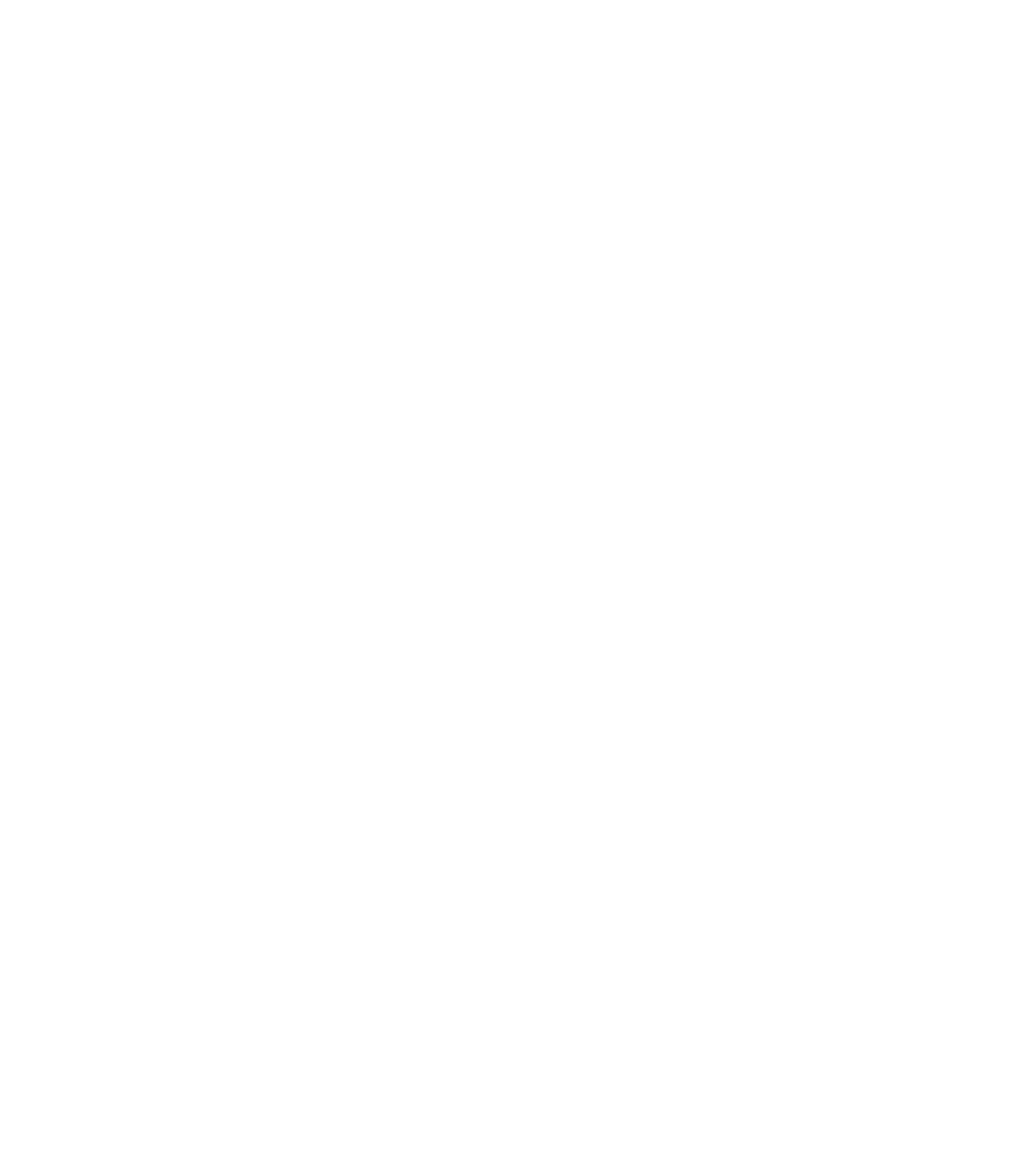
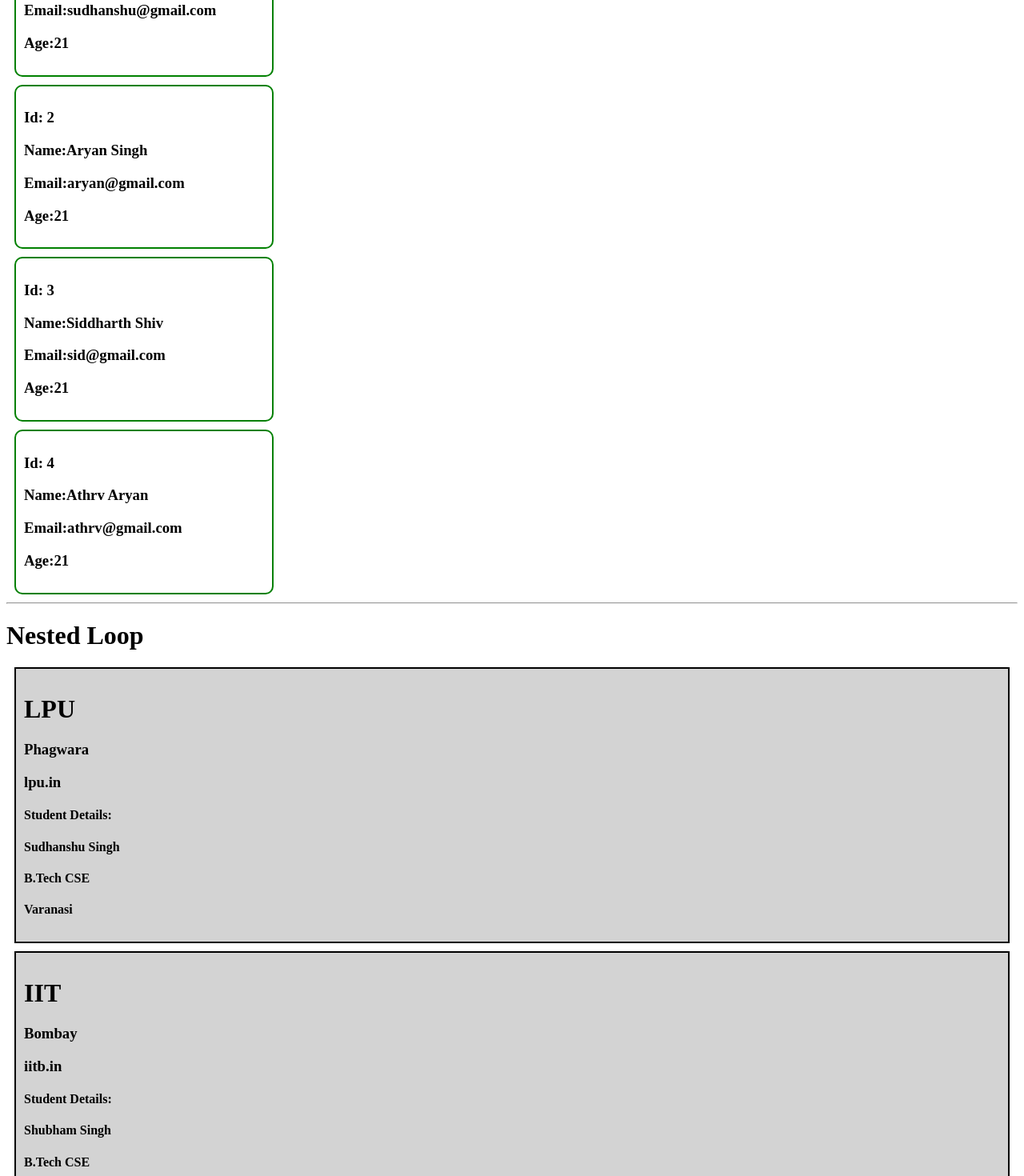
Before and after one commit to sudhanshu-singh22/React, a React (Vite) app: page / in a window 1280 px wide. Shown: the part 3160-4630 px from the top of the page at 80% size. Before the commit the page ends 2960 px from the top, so only its background shows below. Built offline with nearby package versions, Linux system fonts and the light colour scheme.

Commit message:
Nested Loop

```diff
--- a/src/App.jsx
+++ b/src/App.jsx
@@ -13,6 +13,8 @@
 import Check from './checkbox'
 import Drop from './dropdownandcheckbon'
 import Loopma from './loopinjsxwithmapfunction'
+import Roopma from './reusecompo'
+import Nested from './Nestedloop'
 function App() {
  return(
  <div>
@@ -55,6 +57,12 @@
   <br />
   <h1>Loop in jsx with map function</h1>
   <Loopma/>
+  <br />
+  <h1>Reuse component in loop</h1>
+  <Roopma/>
+  <hr />
+  <h1>Nested Loop </h1>
+  <Nested/>
 </div>)
 }
 
--- /dev/null
+++ b/src/Nestedloop.jsx
@@ -0,0 +1,68 @@
+import { use } from "react";
+
+function Nested(){
+    const College=[
+        {
+            name:"LPU",
+            address:"Phagwara",
+            website:"lpu.in",
+            Student:[
+                {
+                  name:"Sudhanshu Singh",
+                  course:"B.Tech CSE",
+                  address:"Varanasi"
+                }
+            ]
+        },
+          {
+            name:"IIT",
+            address:"Bombay",
+            website:"iitb.in",
+            Student:[
+                {
+                  name:"Shubham Singh",
+                  course:"B.Tech CSE",
+                  address:"Lucknow"
+                }
+            ]
+        },
+          {
+            name:"IIT",
+            address:"Varanasi",
+            website:"iitv.in",
+            Student:[
+                {
+                  name:"Siddharth Singh",
+                  course:"B.Tech CSE",
+                  address:"Varanasi"
+                }
+            ]
+        }
+    ]
+    return(
+        <div>
+            {
+                College.map((user,item)=>(
+                    <div key={user} style={{backgroundColor:"lightgray", padding:"10px", margin:"10px", border:"2px solid black"
+                    }}>
+                        <h1>{user.name}</h1>
+                        <h3>{user.address}</h3>
+                        <h3>{user.website}</h3>
+                        <h4>Student Details: </h4>{
+                        user.Student.map((item)=>(
+                         <div key={item}>
+                            <h4>{item.name}</h4>
+                            <h4>{item.course}</h4>
+                            <h4>{item.address}</h4>
+                         </div>
+                        ))
+                    }
+                    </div>
+                ))
+
+
+            }
+        </div>
+    )
+}
+export default Nested;
--- /dev/null
+++ b/src/reusecompo.jsx
@@ -0,0 +1,39 @@
+import Reuse from "./reusecompo1";
+function Roopma(){
+    const fruits=[
+        {
+            id:1,
+            name:"Sudhanshu Singh",
+            email:"sudhanshu@gmail.com",
+            age:21
+        },
+         {
+            id:2,
+            name:"Aryan Singh",
+            email:"aryan@gmail.com",
+            age:21
+        },
+         {
+            id:3,
+            name:"Siddharth Shiv",
+            email:"sid@gmail.com",
+            age:21
+        },
+         {
+            id:4,
+            name:"Athrv Aryan",
+            email:"athrv@gmail.com",
+            age:21
+        }
+    ]
+    return(
+        <div>
+           {
+            fruits.map((user)=>(
+           <Reuse  user={user} />
+            ))
+           }
+        </div>
+    )
+}
+export default Roopma;
--- /dev/null
+++ b/src/reusecompo1.jsx
@@ -0,0 +1,17 @@
+function Reuse({user}){
+    return(
+        <div style={
+            {border:"2px solid green",
+             padding:'10px',
+             margin:"10px",
+             width:"300px",
+             borderRadius:"10px"
+        }}>
+          <h3>Id: {user.id}</h3>
+          <h3>Name:{user.name}</h3>
+          <h3>Email:{user.email}</h3>
+          <h3>Age:{user.age}</h3>
+        </div>
+    )
+}
+export default Reuse;
```
Also changed, not shown: src/Projeact1.jsx (added), src/Project1compo.jsx (added).
